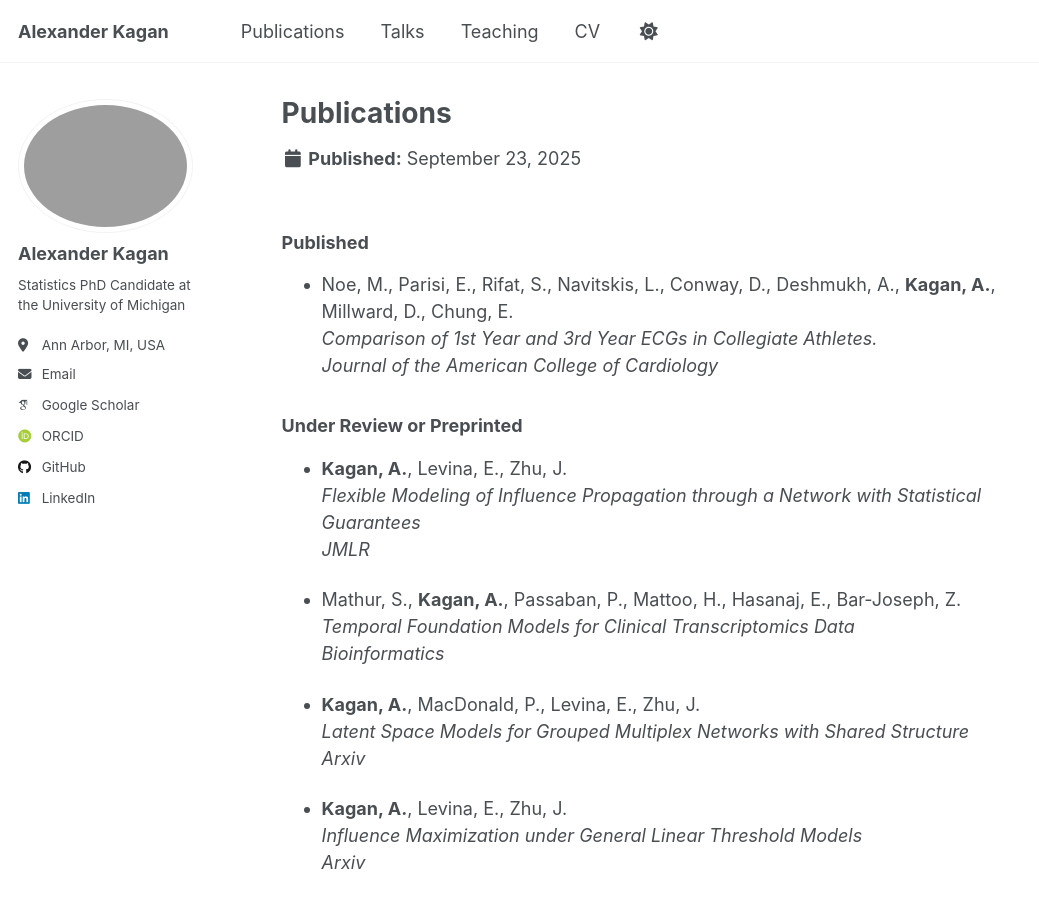
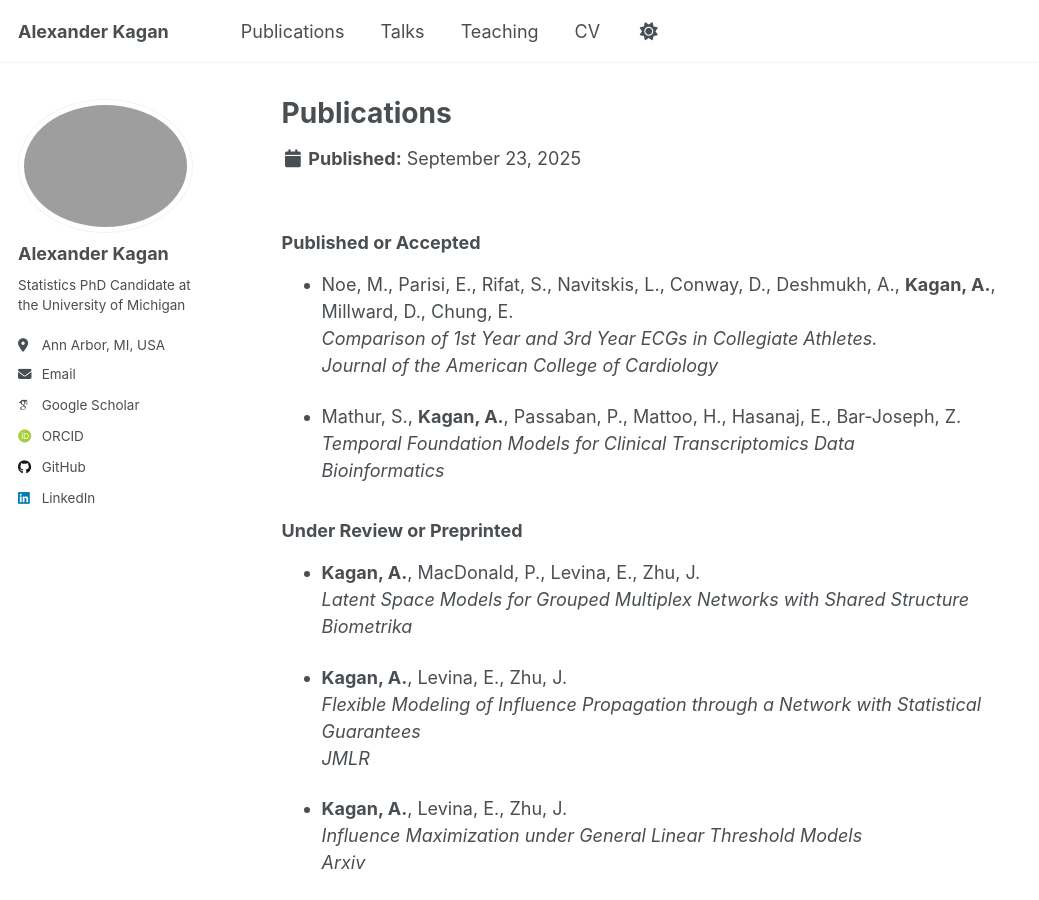
Before and after one commit to AlexanderKagan/AlexanderKagan.github.io, a Jekyll site: the page built from _publications/publication.md, in a window 1280 px wide and 900 px high. Shown: the whole window, without its empty margins (0-1039 px from the left). Built offline with Jekyll 4.4.1, drawn with Linux system fonts in a browser that asks for light colours; some web fonts are replaced; a script that is not in the unit is left out.

Commit message:
pub changed

```diff
--- a/_publications/publication.md
+++ b/_publications/publication.md
@@ -5,23 +5,24 @@ collection: publications
 author_profile: true
 ---
 
-### Published
+### Published or Accepted
 - Noe, M., Parisi, E., Rifat, S., Navitskis, L., Conway, D., Deshmukh, A., **Kagan, A.**, Millward, D., Chung, E.
   *Comparison of 1st Year and 3rd Year ECGs in Collegiate Athletes.*
   *Journal of the American College of Cardiology*
-
-### Under Review or Preprinted
-- **Kagan, A.**, Levina, E., Zhu, J.
-  *Flexible Modeling of Influence Propagation through a Network with Statistical Guarantees*
-  *JMLR*
 
 - Mathur, S., **Kagan, A.**, Passaban, P., Mattoo, H., Hasanaj, E., Bar-Joseph, Z.
   *Temporal Foundation Models for Clinical Transcriptomics Data*
   *Bioinformatics*
 
+### Under Review or Preprinted
+
 - **Kagan, A.**, MacDonald, P., Levina, E., Zhu, J.
   *Latent Space Models for Grouped Multiplex Networks with Shared Structure*
-  *Arxiv*
+  *Biometrika*
+
+- **Kagan, A.**, Levina, E., Zhu, J.
+  *Flexible Modeling of Influence Propagation through a Network with Statistical Guarantees*
+  *JMLR*
 
 - **Kagan, A.**, Levina, E., Zhu, J.
   *Influence Maximization under General Linear Threshold Models*
```
